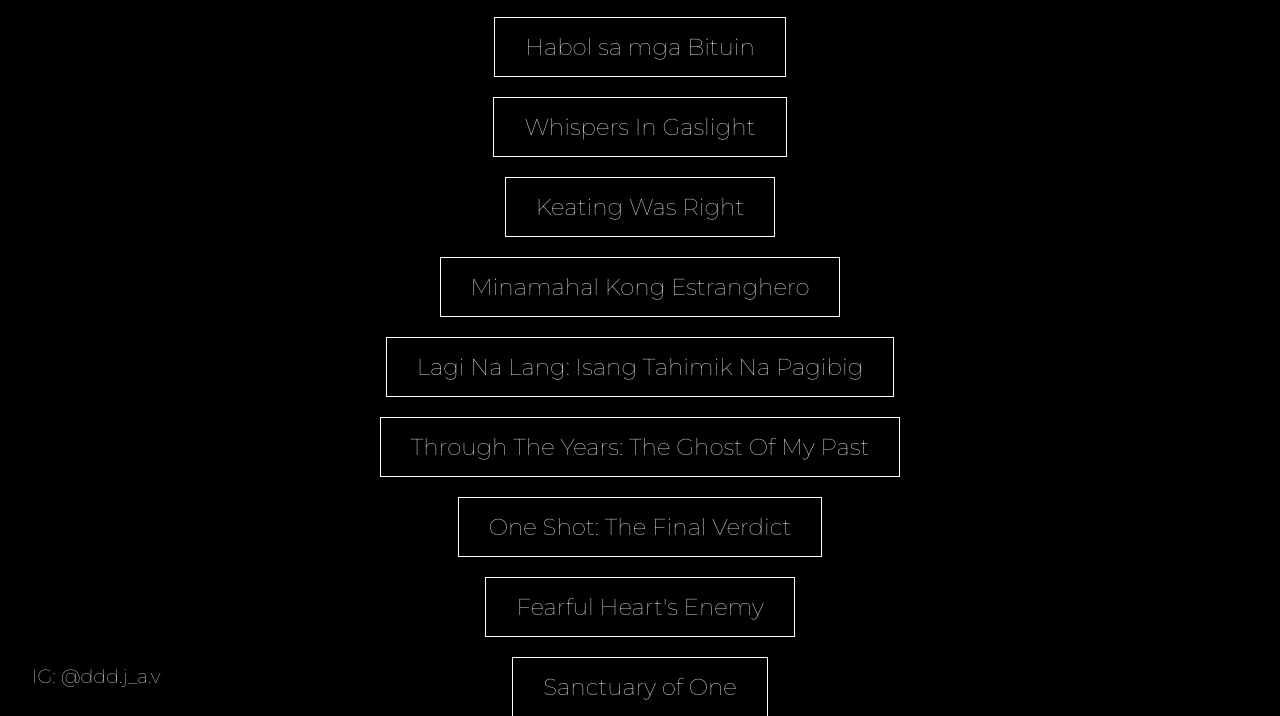
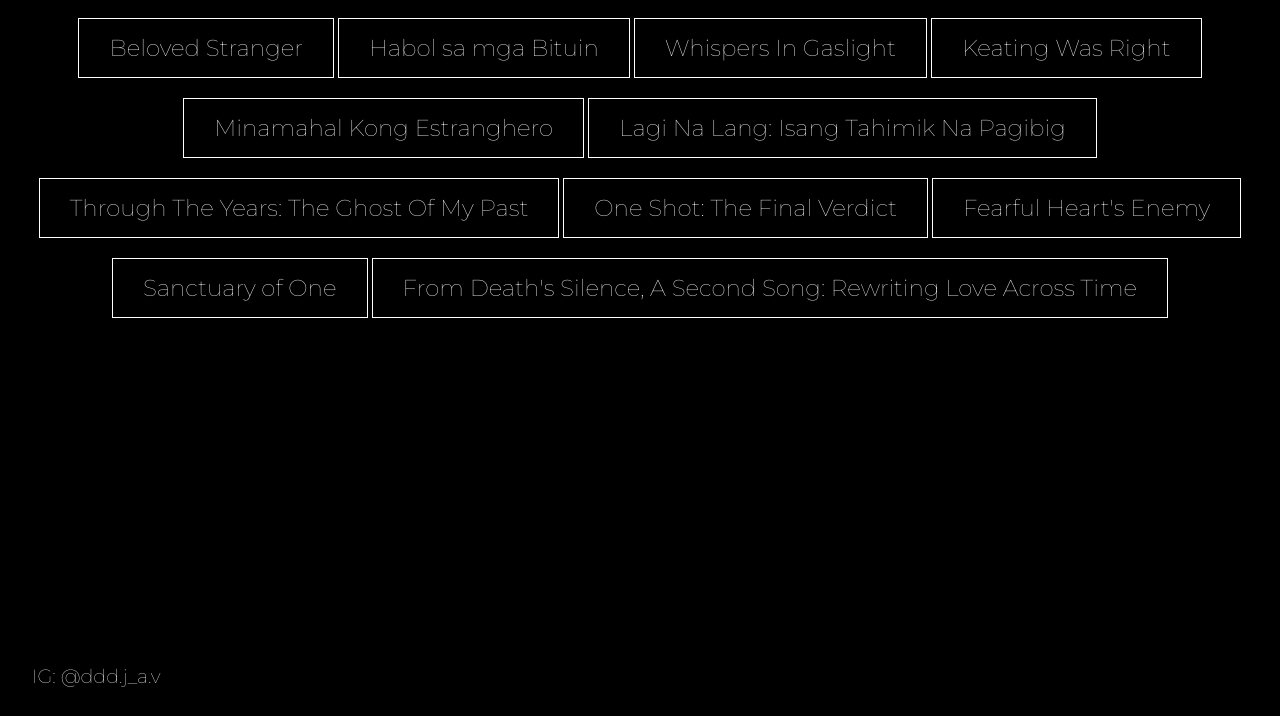
Before and after one commit to JzieJzie/Blooming-Silence, a plain HTML site: page index.html in a window 1280 px wide. Shown: the part 84-800 px from the top of the page. Drawn offline with Linux system fonts and the light colour scheme.

Commit message:
Update styles.css

```diff
--- a/styles.css
+++ b/styles.css
@@ -12,20 +12,21 @@ body, html {
     overflow-y: auto;
     min-height: 100%;
     width: 100%;
-    display: flex;
-    flex-direction: column;
-    align-items: center;
+}
+
 }
 
 
-.menu-container {
+.menu-container,
+.slide {
+    min-height: 100vh;
     display: flex;
     flex-direction: column;
     align-items: center;
     justify-content: center;
-    height: 100vh;
-    padding: 0 5vw;
+    padding: 20px;
 }
+
 
 .poem-button {
     font-family: 'Montserrat', sans-serif;
```
